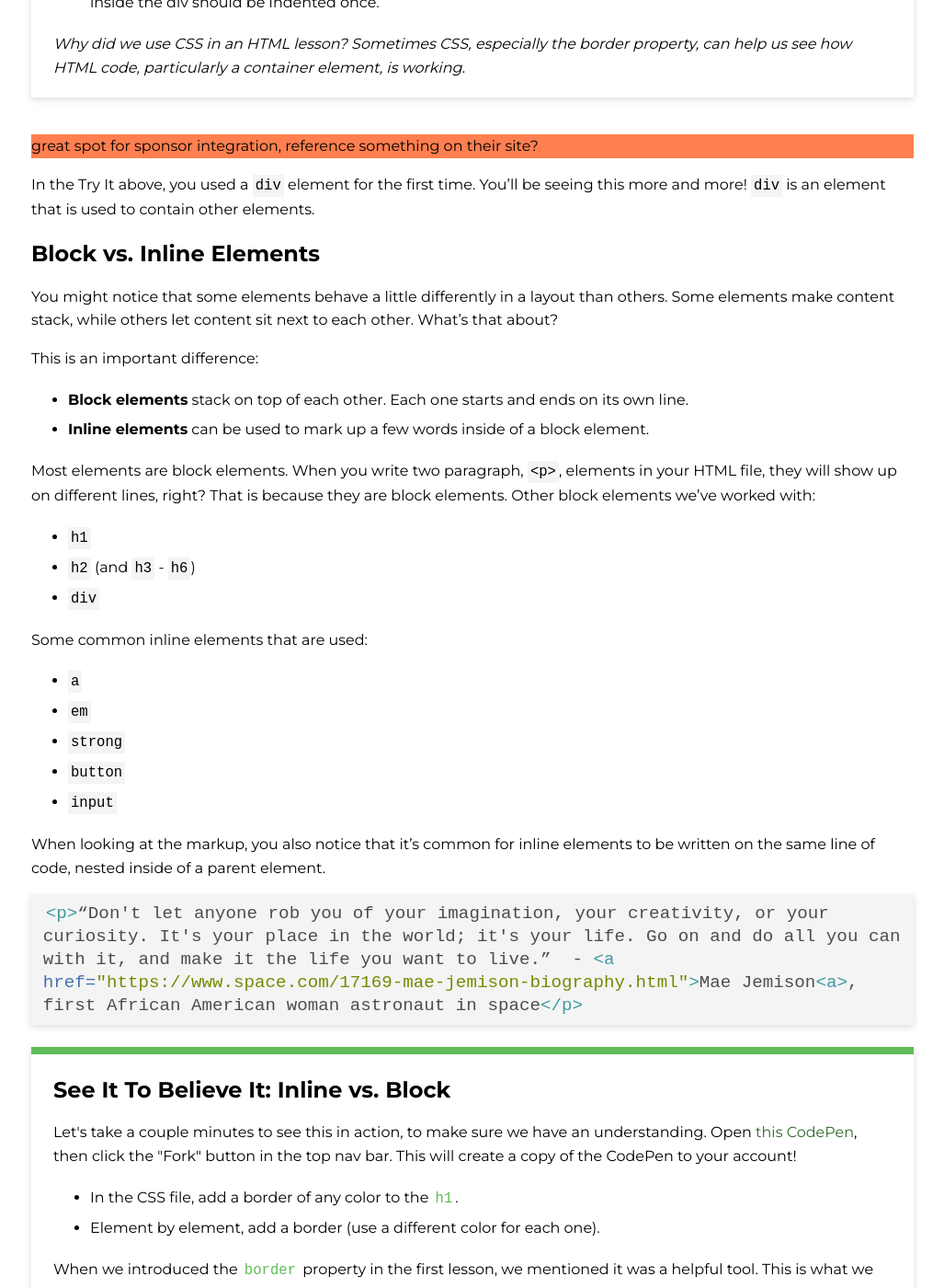
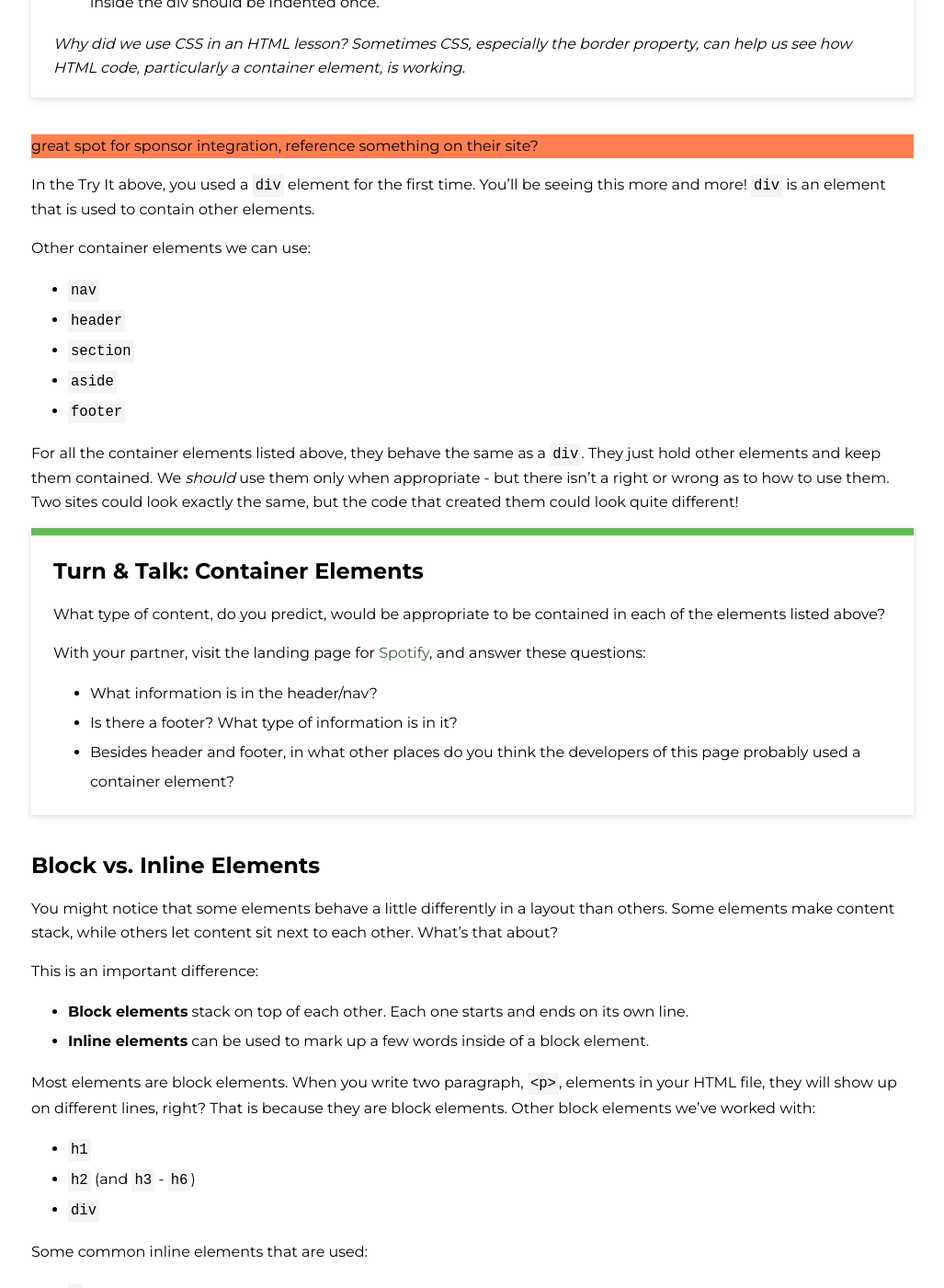
Before and after one commit to ameseee/kwk-curriculum-site, a Jekyll site: the page built from web-app/lessons/html-intermediate/index.md, in a window 1280 px wide and 1400 px high, scrolled down 2233 px. Shown: the whole window at 92% size, without its empty margins (126-1153 px from the left). Built offline with Jekyll 4.4.1, drawn with Linux system fonts in a browser that asks for light colours; nearby versions of some CDN libraries.

Commit message:
Add explanation on container elements

```diff
--- a/web-app/lessons/html-intermediate/index.md
+++ b/web-app/lessons/html-intermediate/index.md
@@ -74,6 +74,26 @@ It's also important to point out the use of indentation in the example above. Si
 
 In the Try It above, you used a `div` element for the first time. You'll be seeing this more and more! `div` is an element that is used to contain other elements.
 
+Other container elements we can use:
+- `nav`
+- `header`
+- `section`
+- `aside`
+- `footer`
+
+For all the container elements listed above, they behave the same as a `div`. They just hold other elements and keep them contained. We _should_ use them only when appropriate - but there isn't a right or wrong as to how to use them. Two sites could look exactly the same, but the code that created them could look quite different!
+
+<div class="try-it">
+  <h2>Turn & Talk: Container Elements</h2>
+  <p>What type of content, do you predict, would be appropriate to be contained in each of the elements listed above?</p>
+  <p>With your partner, visit the landing page for <a href="https://www.spotify.com/us/">Spotify</a>, and answer these questions:</p>
+  <ul>
+    <li>What information is in the header/nav?</li>
+    <li>Is there a footer? What type of information is in it?</li>
+    <li>Besides header and footer, in what other places do you think the developers of this page probably used a container element?</li>
+  </ul>
+</div>
+
 ## Block vs. Inline Elements
 
 You might notice that some elements behave a little differently in a layout than others. Some elements make content stack, while others let content sit next to each other. What’s that about?
```
